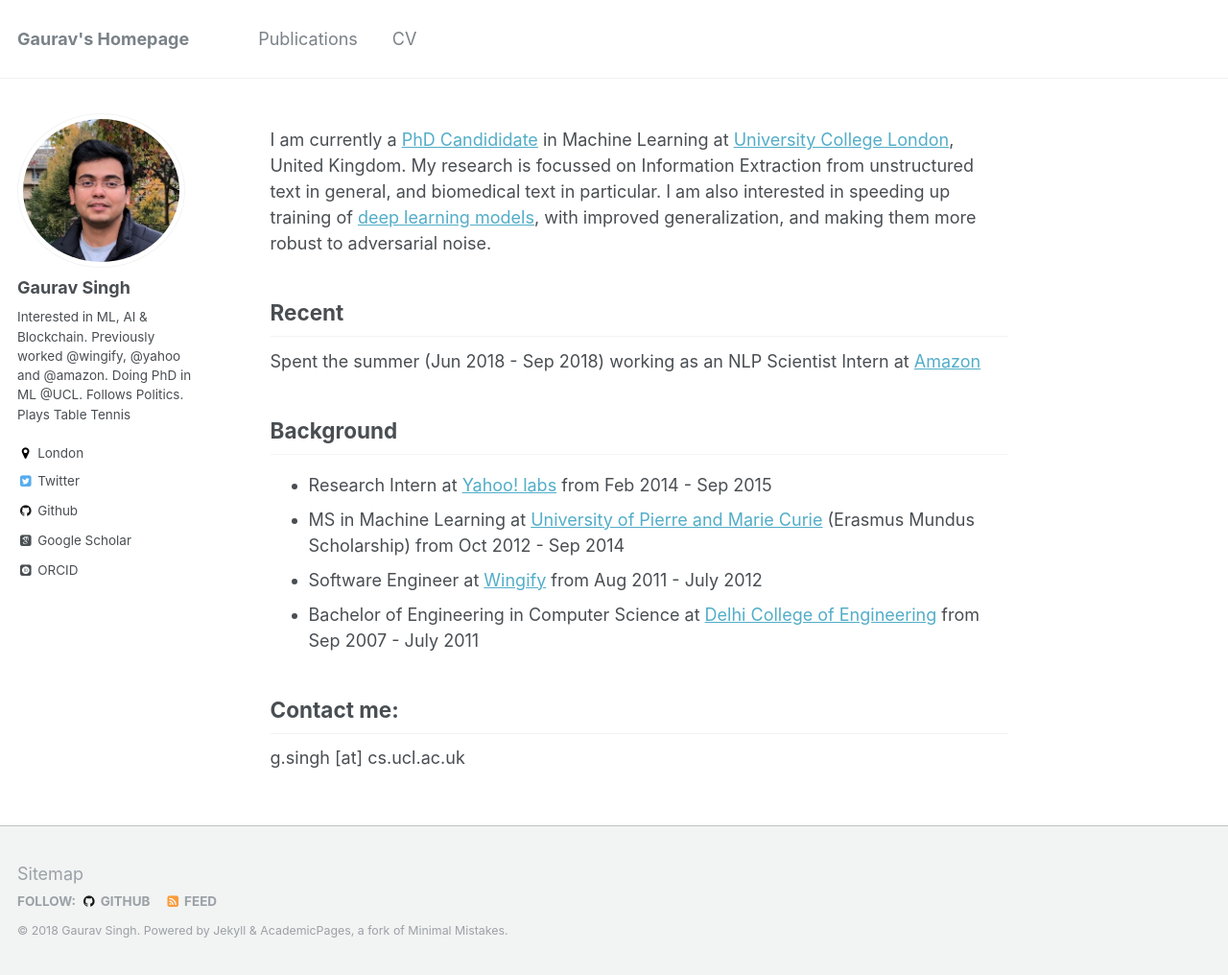
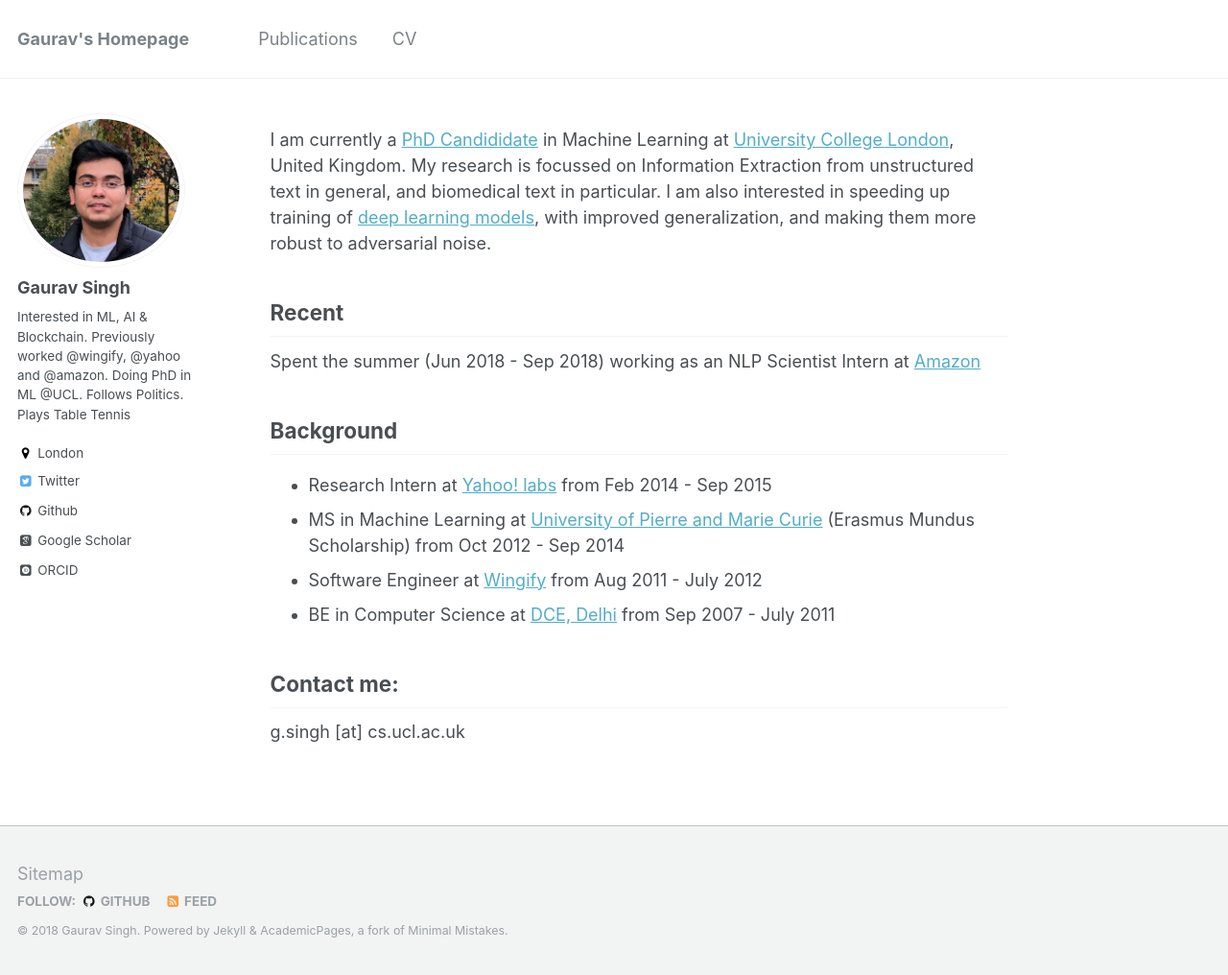
Before and after one commit to gauravsc/gauravsc.github.io, a Jekyll site: the page built from _pages/about.md, in a window 1280 px wide and 1016 px high. Shown: the whole window at 96% size. Built offline with Jekyll 4.4.1, drawn with Linux system fonts in a browser that asks for light colours; some web fonts are replaced.

Commit message:
small fix in anchor tag

```diff
--- a/_pages/about.md
+++ b/_pages/about.md
@@ -19,7 +19,7 @@ Background
 * Research Intern at <a href ="https://research.yahoo.com/">Yahoo! labs</a> from Feb 2014 - Sep 2015
 * MS in Machine Learning at <a href = "http://www.upmc.fr/en/">University of Pierre and Marie Curie</a> (Erasmus Mundus Scholarship) from Oct 2012 - Sep 2014
 * Software Engineer at <a href="http://wingify.com/">Wingify</a> from Aug 2011 - July 2012
-* Bachelor of Engineering in Computer Science at <a href="http://dtu.ac.in/">Delhi College of Engineering</a> from Sep 2007 - July 2011
+* BE in Computer Science at <a href="http://dtu.ac.in/">DCE, Delhi</a> from Sep 2007 - July 2011
 
 
 
```
